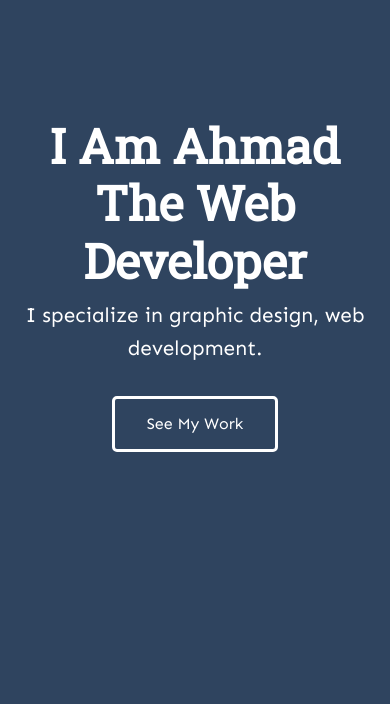
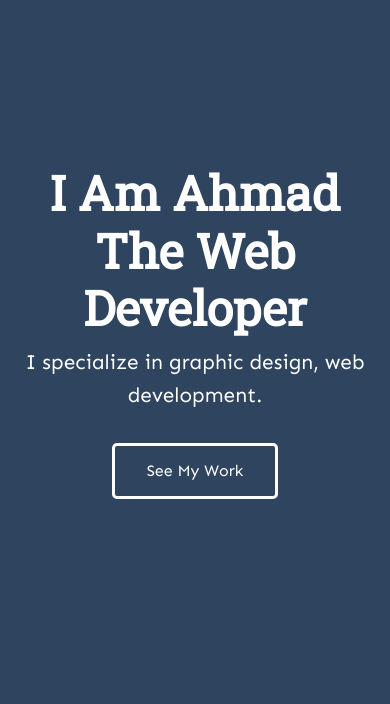
Before and after one commit to raihanahmad/portfolio-with-Brad, a plain HTML site: page index.html in a window 390 px wide. Shown: the part 140-844 px from the top of the page. Drawn offline with Linux system fonts and the light colour scheme.

Commit message:
change header container

```diff
--- a/css/main.css
+++ b/css/main.css
@@ -132,13 +132,22 @@ img {
     #main-nav a.current {
       border-color: #ffff; }
 
+#header-home .container {
+  height: 100%; }
+  #header-home .container .h-main-container {
+    display: flex;
+    flex-direction: column;
+    justify-content: center;
+    align-items: center;
+    height: 85%;
+    width: 100%; }
+
 #header-home {
   background: #2F445F center right/cover;
   color: #fff;
   height: 100vh; }
   #header-home .header-content {
-    text-align: center;
-    margin-top: 16%; }
+    text-align: center; }
     #header-home .header-content h1 {
       font-family: "Roboto Slab", serif;
       font-size: 3.6rem;
@@ -432,18 +441,12 @@ img {
 @media (max-width: 1100px) {
   #header-home {
     height: 50rem; }
-    #header-home .header-content {
-      margin-top: 25%; }
-      #header-home .header-content h1 {
-        font-size: 3rem; } }
+    #header-home .header-content h1 {
+      font-size: 3rem; } }
 
 @media (max-width: 800px) {
   #header-home {
-    height: 30rem; }
-    #header-home .header-content {
-      margin-top: 10%; }
-      #header-home .header-content h1 {
-        font-size: 3rem; } }
+    height: 30rem; } }
 
 @media (max-width: 500px) {
   #main-nav {
@@ -453,12 +456,10 @@ img {
       padding: 0.8rem 1rem; }
   #header-home {
     height: 100vh; }
-    #header-home .header-content {
-      margin-top: 35%; }
-      #header-home .header-content h1 {
-        font-size: 3rem; }
   #header-inner {
     height: 10rem; }
+  #header-home .container .h-main-container {
+    height: 80%; }
   #home-a .specialize,
   #home-b .productivity,
   #home-c .process,
@@ -511,9 +512,3 @@ img {
       align-items: center; }
       #main-footer .footer-content .social .fab {
         margin: .4rem; } }
-
-@media (max-height: 360px) {
-  #header-home .header-content {
-    margin-top: 5%; }
-  #header-home .header-content h1 {
-    font-size: 2rem; } }
--- a/index.html
+++ b/index.html
@@ -23,11 +23,13 @@
                     <li><a href="contact.html">Contact</a></li>
                 </ul>
             </nav>
-            <div class="header-content">
-                <h1>I Am Ahmad The <span class="txt-type" data-wait="3000"
-                        data-words='["Web Developer", "Graphic Designer", "Alpha Coder"]'></span></h1>
-                <p class="lead">I specialize in graphic design, web development.</p>
-                <a href="work.html" class="btn-light">See My Work</a>
+            <div class="h-main-container">
+                <div class="header-content">
+                    <h1>I Am Ahmad The <span class="txt-type" data-wait="3000"
+                            data-words='["Web Developer", "Graphic Designer", "Alpha Coder"]'></span></h1>
+                    <p class="lead">I specialize in graphic design, web development.</p>
+                    <a href="work.html" class="btn-light">See My Work</a>
+                </div>
             </div>
         </div>
     </header>
```
